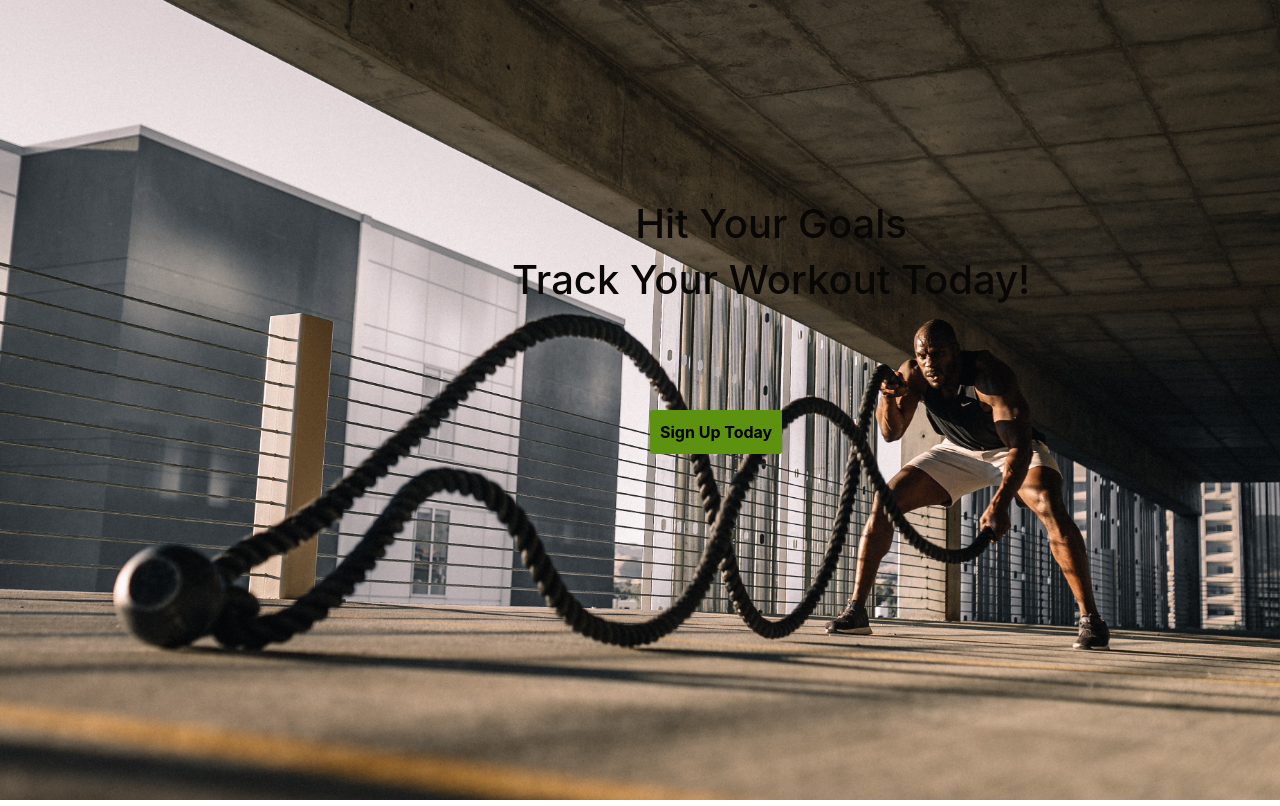
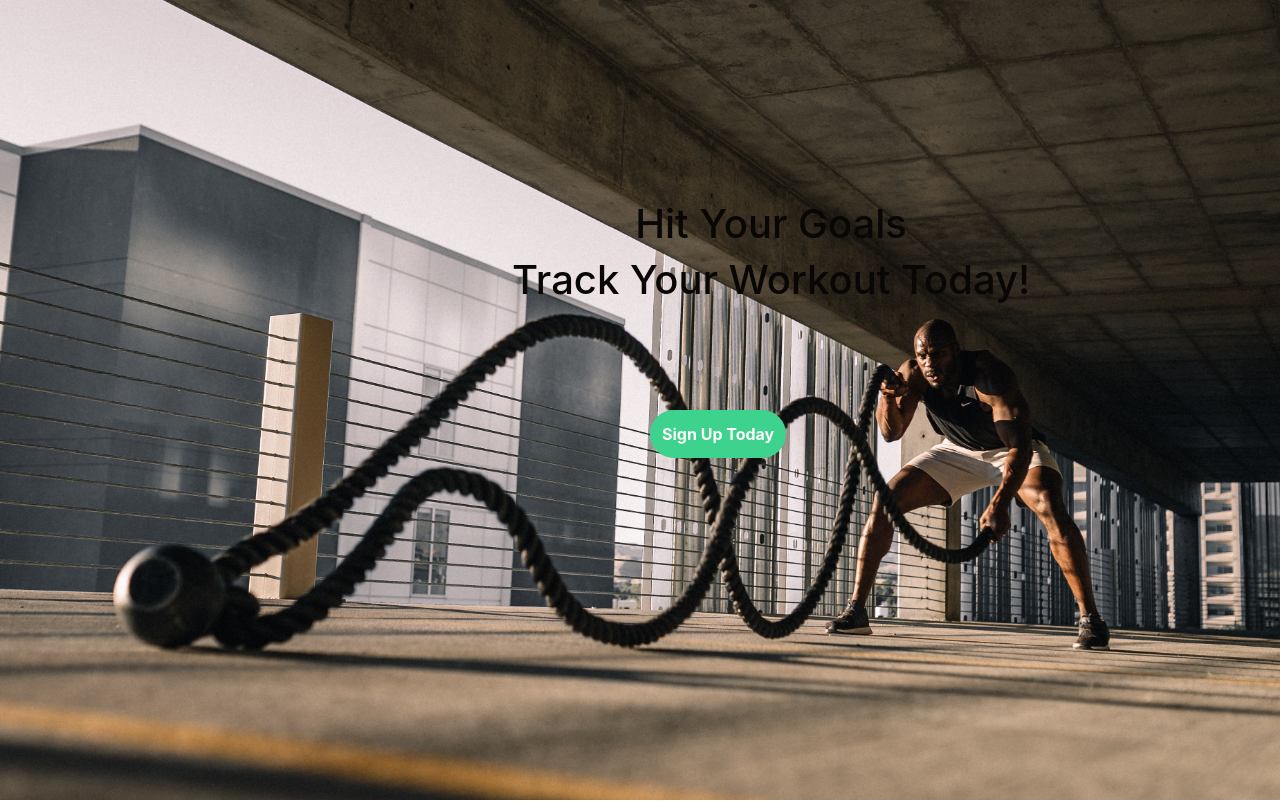
Before and after one commit to Mathew29/workout-landing, a React (Create React App) app: page / in a window 1280 px wide. Built offline with nearby package versions, Linux system fonts and the light colour scheme.

Commit message:
change success color and button padding

```diff
--- a/src/components/UI/Button/Button.module.css
+++ b/src/components/UI/Button/Button.module.css
@@ -6,7 +6,7 @@
     outline: none;
     cursor: pointer;
     font: inherit;
-    padding: 10px;
+    padding: 12px 12px;
     margin: 10px;
     font-weight: bold;
 }
@@ -22,9 +22,9 @@
 }
 
 .Success {
-    border-radius: 3px;
-    color: black;
-    background-color: #5C9210;
+    border-radius: 36px;
+    color: snow;
+    background-color: #3dd28d;
 }
 
 .Danger {
```
